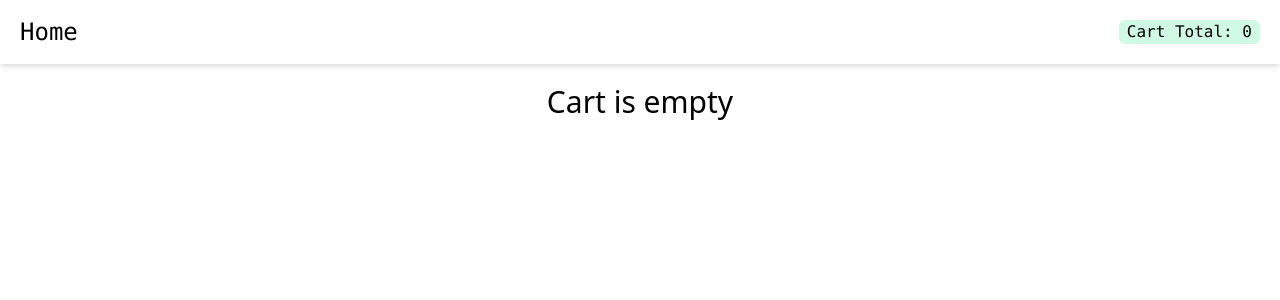
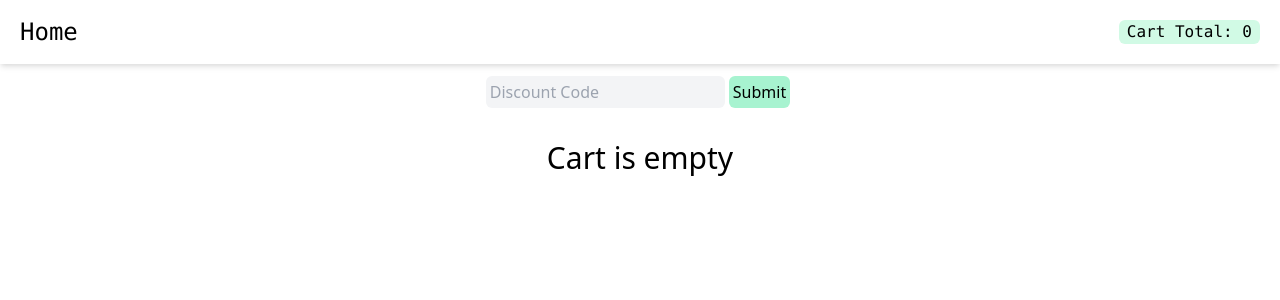
Before and after one commit to DevXard/ReactReduxE-Comerce, a React (Create React App) app: page /cart in a window 1280 px wide. Shown: the top 300 px of the page. Built offline with nearby package versions, Linux system fonts and the light colour scheme.

Commit message:
added discount code functionality for the cart

```diff
--- a/src/components/shopingCart/ShopingCart.js
+++ b/src/components/shopingCart/ShopingCart.js
@@ -1,25 +1,20 @@
 import {useSelector} from 'react-redux';
 import {Link} from 'react-router-dom';
-// import ShopingCartCard from './ShopingCartCards';
+import {total} from '../../helpers/helpers';
+
 
 const ShopingCart = () => {
     const {items, addItem} = useSelector(data => data)
-    // console.log(items, addItem)
-    const cartList = Object.keys(addItem)
 
-    const total = cartList.reduce((acc, item) =>{
-        return acc + (items.products[item].price * addItem[item])
-    },0)
+    const totalCost = total(items, addItem)
 
     return(
         <div >
             <Link to='/cart'>
-                <h1 className="absolute top-5 right-5 bg-green-100 px-2 rounded-md">Cart Total: {total}</h1>
+                <h1 className="absolute top-5 right-5 bg-green-100 px-2 rounded-md">Cart Total: {totalCost}</h1>
             </Link>
         </div>
     )
 }
 
 export default ShopingCart;
-
-// {cartList.map(item => <ShopingCartCard key={item} data={items.products[item]}/>)}
--- a/src/components/shopingCart/ShopingCartPage.js
+++ b/src/components/shopingCart/ShopingCartPage.js
@@ -1,13 +1,54 @@
-import {useSelector} from 'react-redux';
+import {useSelector, useDispatch} from 'react-redux';
+import {useState} from 'react'
 import ShopingCartCard from './ShopingCartCards'
+import {total} from '../../helpers/helpers';
+
+// THis is the page for the standalone Shoping Cart
 const ShopingCartPage = () => {
-    const {items, addItem} = useSelector(data => data)
+    const dispatch = useDispatch();
+    const {items, addItem, discount} = useSelector(data => data)
+    const [formData, setFormData] = useState('')
+
+    const handleChange = (e) => {
+        e.preventDefault();
+        setFormData(e.target.value)
+    }
+
+    const onSubmit = (e) => {
+        e.preventDefault();
+        dispatch({type: formData, payload: totalCost})
+    }
+
     const cartList = Object.keys(addItem)
+
+    const totalCost = total(items, addItem)
+
     return (
         <div>
+            {totalCost > 0 ? <h1 className="flex justify-center text-2xl">Total Cost: {totalCost}</h1>: null}
+            {discount <= 0 || totalCost === 0 ?
+            <div className="flex m-2 justify-center">
+            <form onSubmit={onSubmit}>
+                <input
+                onChange={handleChange}
+                value={formData}
+                className='bg-gray-100 p-1 outline-none rounded-md' type="text" placeholder="Discount Code"/>
+                <button className='bg-green-200 p-1 rounded-md m-1' >Submit</button>
+            </form>
+        </div> :
+        <div className="flex justify-center">
+            <h1 className=" p-1 rounded-xl text-black m-1 bg-yellow-200 ">Code: {formData} </h1>
+
+            <h1 className=" p-1 rounded-xl text-black m-1 bg-green-500 "> Price is : {discount}</h1>
+        </div>
+
+    }
+
+
             <div className="grid grid-cols-1 gap-4 md:grid-cols-2 gap-4 lg:grid-cols-3  gap-4 p-5 ">
                 {cartList.length === 0 ?
-                    <h1 className="text-3xl col-start-1 col-span-5 text-center ">Cart is empty</h1> :
+                    <h1 className="text-3xl col-start-1 col-span-5 text-center ">Cart is empty</h1>
+                    :
                     cartList.map(item => <ShopingCartCard key={item} id={item} quantity={addItem[item]} data={items.products[item]}/>)}
             </div>
 
@@ -16,3 +57,5 @@ const ShopingCartPage = () => {
 }
 
 export default ShopingCartPage;
+
+// {totalCost > 0 ? <h1 className="flex justify-center text-2xl">Discounted Cost: {totalCost - (totalCost * 0.2)}</h1>: null}
--- /dev/null
+++ b/src/helpers/helpers.js
@@ -0,0 +1,9 @@
+//it calculates the total cost of the items in the cart
+export function total(itemsList, items ){
+    const cartList = Object.keys(items)
+
+    const total = cartList.reduce((acc, item) =>{
+        return acc + (itemsList.products[item].price * items[item])
+    },0)
+    return total
+}
--- /dev/null
+++ b/src/reducers/discountReducer.js
@@ -0,0 +1,14 @@
+
+export default function discount(state=0, action){
+    console.log(action);
+    switch(action.type){
+        case "REMOVE10":
+            return action.payload - (action.payload * 0.1)
+        case "REMOVE20":
+            return action.payload - (action.payload * 0.2)
+        case "REMOVE30":
+            return action.payload - (action.payload * 0.3)
+        default:
+            return state
+    }
+}
--- a/src/reducers/rootReducer.js
+++ b/src/reducers/rootReducer.js
@@ -1,8 +1,13 @@
 import {combineReducers} from 'redux';
 import itemsReducer from './itemsReducer';
 import addItemReducer from './addItemReducer';
+import duscountReducer from './discountReducer';
 
 
-const rootReducer = combineReducers({ items: itemsReducer, addItem: addItemReducer})
+const rootReducer = combineReducers({
+    items: itemsReducer,
+    addItem: addItemReducer,
+    discount: duscountReducer
+})
 
 export default rootReducer;
```
Also changed, not shown: 1 other file (tests, documents, lock files or other folders).
